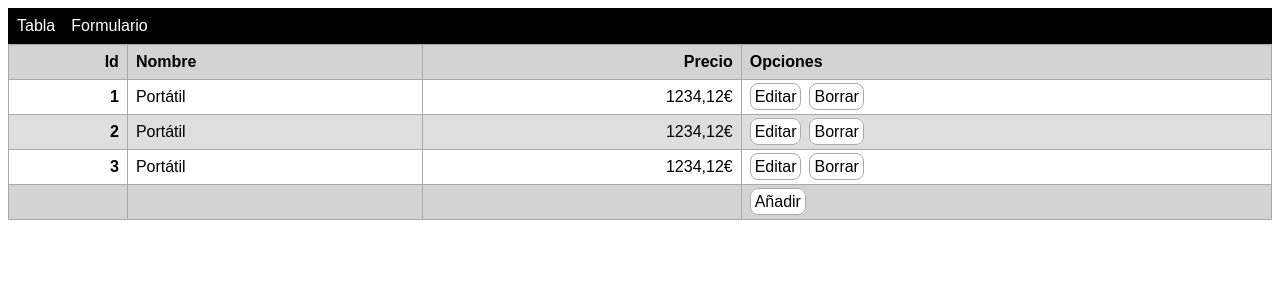
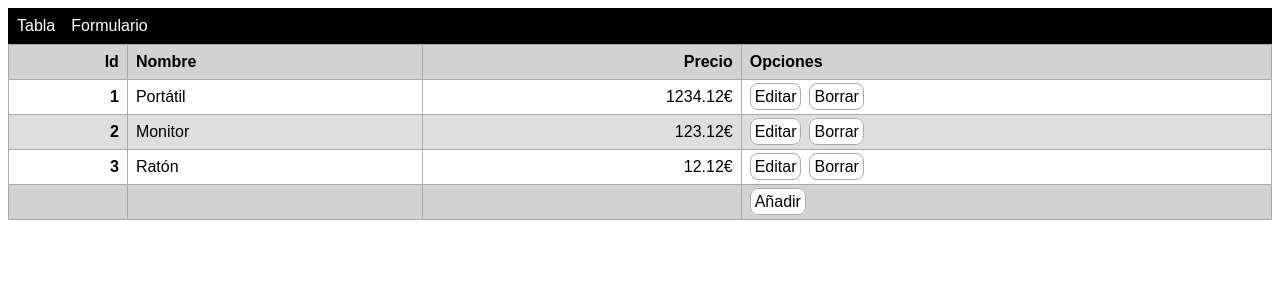
Before and after one commit to javierlete/angular-25-04, an Angular app in the folder crud/: page / in a window 1280 px wide. Shown: the top 300 px of the page. Built offline with nearby package versions, Linux system fonts and the light colour scheme.

Commit message:
crud: tabla con datos de producto dentro de TypeScript

```diff
--- a/crud/src/app/tabla/tabla.component.html
+++ b/crud/src/app/tabla/tabla.component.html
@@ -8,30 +8,12 @@
         </tr>
     </thead>
     <tbody>
-        <tr>
-            <th>1</th>
-            <td>Portátil</td>
-            <td>1234,12€</td>
+        <tr *ngFor="let p of productos">
+            <th>{{p.id}}</th>
+            <td>{{p.nombre}}</td>
+            <td>{{p.precio}}€</td>
             <td>
-                <a routerLink="form/1">Editar</a>
-                <a href="#">Borrar</a>
-            </td>
-        </tr>
-        <tr>
-            <th>2</th>
-            <td>Portátil</td>
-            <td>1234,12€</td>
-            <td>
-                <a routerLink="form/2">Editar</a>
-                <a href="#">Borrar</a>
-            </td>
-        </tr>
-        <tr>
-            <th>3</th>
-            <td>Portátil</td>
-            <td>1234,12€</td>
-            <td>
-                <a routerLink="form/3">Editar</a>
+                <a routerLink="form/{{p.id}}">Editar</a>
                 <a href="#">Borrar</a>
             </td>
         </tr>
--- a/crud/src/app/tabla/tabla.component.ts
+++ b/crud/src/app/tabla/tabla.component.ts
@@ -1,13 +1,19 @@
 import { Component } from '@angular/core';
 import { RouterLink } from '@angular/router';
+import { Producto } from '../producto';
+import { CommonModule } from '@angular/common';
 
 @Component({
   selector: 'app-tabla',
   standalone: true,
-  imports: [RouterLink],
+  imports: [RouterLink, CommonModule],
   templateUrl: './tabla.component.html',
   styleUrl: './tabla.component.css'
 })
 export class TablaComponent {
-
+  productos: Producto[] = [
+    { id: 1, nombre: 'Portátil', precio: 1234.12 },
+    { id: 2, nombre: 'Monitor', precio: 123.12 },
+    { id: 3, nombre: 'Ratón', precio: 12.12 },
+  ];
 }
```
